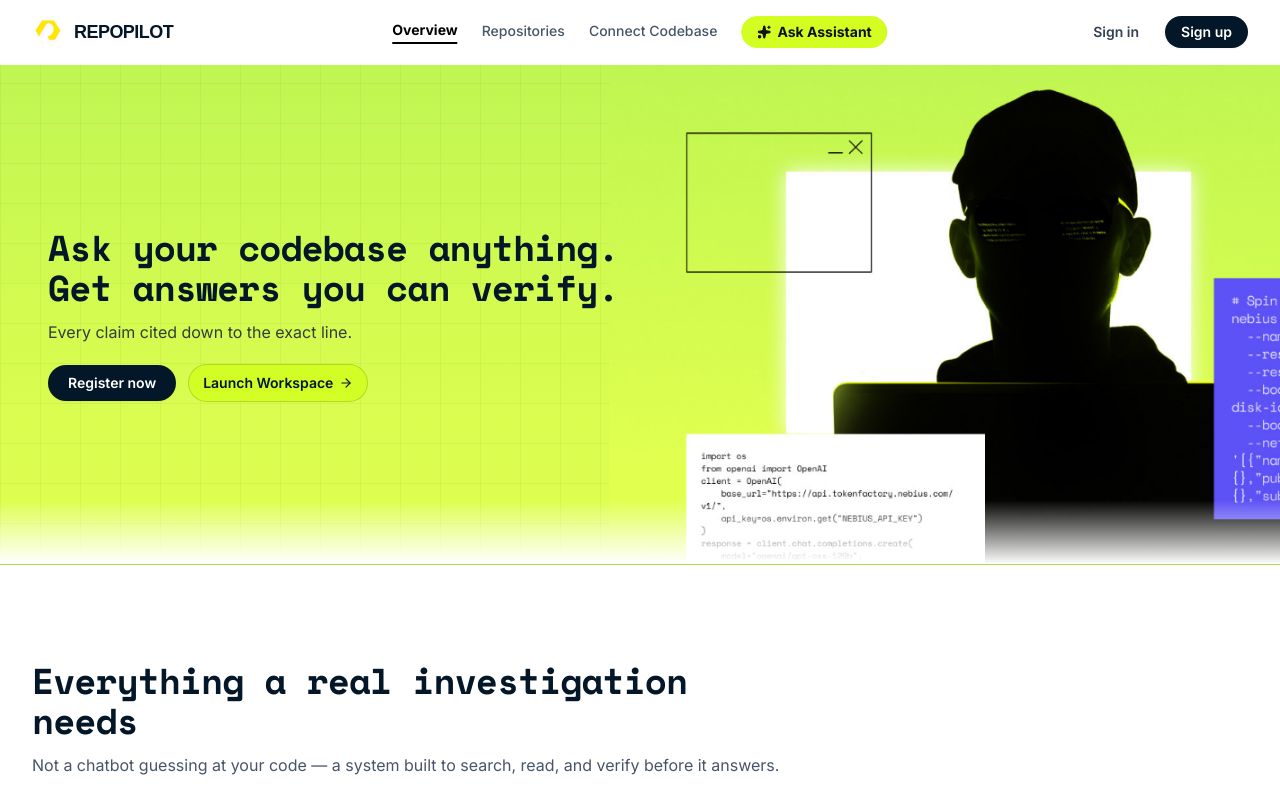
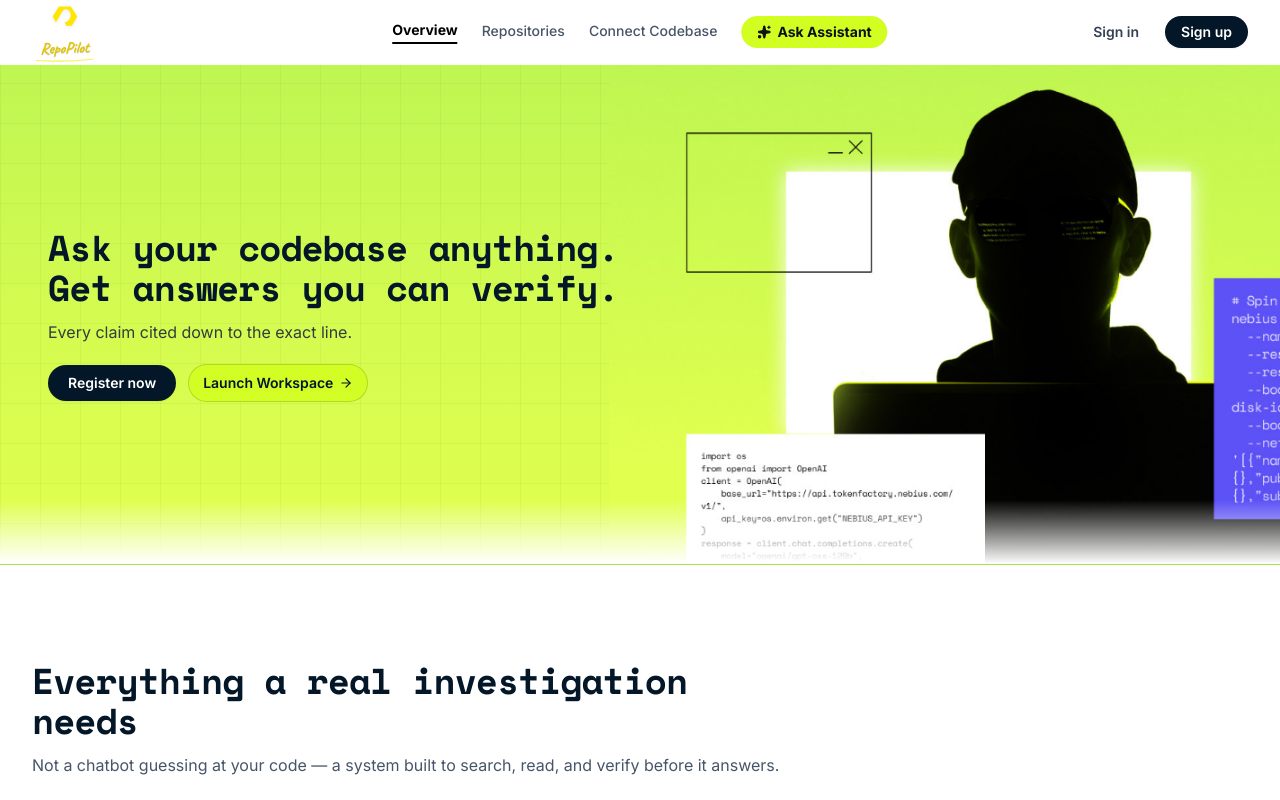
Before and after one commit to Samarthweb2/Repopilot-AI, a React (Vite) app in the folder frontend/: page / in a window 1280 px wide. Shown: the top 800 px of the page. Built offline with nearby package versions, Linux system fonts and the light colour scheme; no server answers.

Commit message:
feat(branding): stack hexagon logo on top and handwritten repopilot text on bottom

```diff
--- a/frontend/index.html
+++ b/frontend/index.html
@@ -11,7 +11,7 @@
   <link rel="preconnect" href="https://fonts.googleapis.com">
   <link rel="preconnect" href="https://fonts.gstatic.com" crossorigin>
   <link
-    href="https://fonts.googleapis.com/css2?family=Inter:wght@300;400;500;600;700;800&family=JetBrains+Mono:ital,wght@0,300;0,400;0,500;0,600;0,700;1,400&family=Space+Mono:ital,wght@0,400;0,700;1,400;1,700&display=swap"
+    href="https://fonts.googleapis.com/css2?family=Caveat:wght@600;700&family=Kalam:wght@700&family=Permanent+Marker&family=Inter:wght@300;400;500;600;700;800&family=JetBrains+Mono:ital,wght@0,300;0,400;0,500;0,600;0,700;1,400&family=Space+Grotesk:wght@500;700;900&family=Space+Mono:ital,wght@0,400;0,700;1,400;1,700&display=swap"
     rel="stylesheet">
 </head>
 
--- a/frontend/src/components/RepoPilotLogo.tsx
+++ b/frontend/src/components/RepoPilotLogo.tsx
@@ -6,6 +6,7 @@ interface RepoPilotLogoProps {
   showText?: boolean
   variant?: 'yellow' | 'lime' | 'dark' | 'white'
   textColor?: string
+  text?: string
 }
 
 /**
@@ -31,7 +32,7 @@ export const HexagonREmblem: React.FC<{
       fill="none"
       xmlns="http://www.w3.org/2000/svg"
       className={`shrink-0 transition-transform duration-200 ${className}`}
-      style={{ filter: 'drop-shadow(0 1px 2px rgba(0,0,0,0.06))' }}
+      style={{ filter: 'drop-shadow(0 1px 2px rgba(0,0,0,0.08))' }}
     >
       {/* Precision Geometric Hexagon with aerodynamic negative-space R cutout */}
       <path
@@ -56,12 +57,17 @@ export const HexagonREmblem: React.FC<{
   )
 }
 
+/**
+ * RepoPilot Logo: Vertical Stack (Hexagon UP, RepoPilot DOWN)
+ * Features the signature handwritten / brush script typography from the inspirational image.
+ */
 export const RepoPilotLogo: React.FC<RepoPilotLogoProps> = ({
   className = '',
   size = 'md',
   showText = true,
   variant = 'yellow',
   textColor,
+  text = 'RepoPilot',
 }) => {
   const colorMap = {
     yellow: '#FFE600', // Vibrant Electric Yellow
@@ -71,35 +77,55 @@ export const RepoPilotLogo: React.FC<RepoPilotLogoProps> = ({
   }
 
   const emblemColor = colorMap[variant] || colorMap.yellow
+  const textFillColor = textColor || (variant === 'dark' ? '#031728' : variant === 'white' ? '#FFFFFF' : '#E5C800')
 
   const dimensions = {
-    xs: { iconSize: 20, fontSize: 'text-xs', gap: 'gap-1.5' },
-    sm: { iconSize: 24, fontSize: 'text-sm', gap: 'gap-2' },
-    md: { iconSize: 32, fontSize: 'text-base sm:text-lg', gap: 'gap-2.5' },
-    lg: { iconSize: 40, fontSize: 'text-xl sm:text-2xl', gap: 'gap-3' },
-    xl: { iconSize: 52, fontSize: 'text-3xl sm:text-4xl', gap: 'gap-3.5' },
+    xs: { iconSize: 20, fontSize: 'text-[11px]', gap: 'gap-0', flourishW: 42 },
+    sm: { iconSize: 24, fontSize: 'text-xs', gap: 'gap-0', flourishW: 50 },
+    md: { iconSize: 32, fontSize: 'text-sm sm:text-base', gap: 'gap-0.5', flourishW: 65 },
+    lg: { iconSize: 46, fontSize: 'text-lg sm:text-xl', gap: 'gap-1', flourishW: 85 },
+    xl: { iconSize: 64, fontSize: 'text-2xl sm:text-3xl', gap: 'gap-1.5', flourishW: 110 },
   }[size]
 
   return (
     <div
-      className={`inline-flex items-center select-none group cursor-pointer ${dimensions.gap} ${className}`}
+      className={`inline-flex flex-col items-center justify-center select-none group cursor-pointer ${dimensions.gap} ${className}`}
     >
-      {/* The Yellow Hexagon 'R' Emblem */}
+      {/* 1. Hexagon Logo UP */}
       <div className="relative flex items-center justify-center transition-transform duration-200 group-hover:scale-105 group-active:scale-95">
         <HexagonREmblem size={dimensions.iconSize} color={emblemColor} />
       </div>
 
-      {/* Accompanying Wordmark */}
+      {/* 2. RepoPilot Text DOWN in authentic handwritten script style */}
       {showText && (
-        <div className="flex items-center leading-none">
+        <div className="relative flex flex-col items-center justify-center leading-none">
           <span
-            className={`font-['Space_Grotesk',sans-serif] font-black tracking-tight uppercase ${dimensions.fontSize} ${
-              textColor || 'text-[#031728]'
-            }`}
-            style={{ letterSpacing: '-0.03em' }}
+            className={`font-['Caveat',cursive] font-bold tracking-tight text-center ${dimensions.fontSize}`}
+            style={{
+              color: textFillColor,
+              textShadow: '0 0.5px 1px rgba(0,0,0,0.25)',
+              transform: 'rotate(-1.5deg)',
+              letterSpacing: '-0.01em',
+            }}
           >
-            Repo<span className="text-[#031728]">Pilot</span>
+            {text}
           </span>
+          {/* Subtle signature brush flourish stroke underneath */}
+          <svg
+            width={dimensions.flourishW}
+            height="5"
+            viewBox="0 0 100 8"
+            fill="none"
+            xmlns="http://www.w3.org/2000/svg"
+            className="opacity-70 -mt-0.5"
+          >
+            <path
+              d="M 5 4 Q 50 7 95 2"
+              stroke={emblemColor}
+              strokeWidth="2"
+              strokeLinecap="round"
+            />
+          </svg>
         </div>
       )}
     </div>
```
